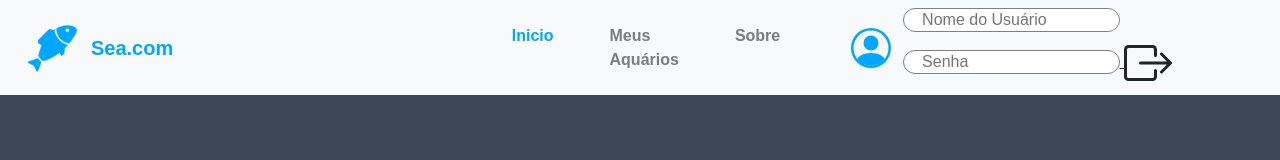
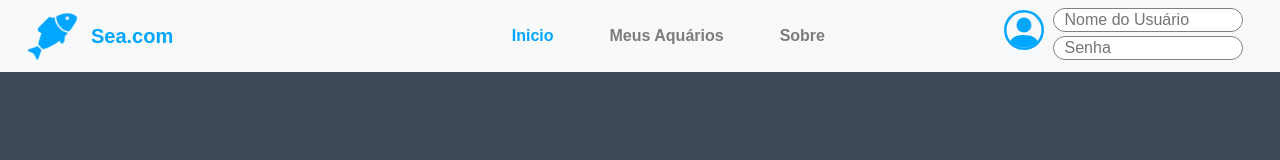
Before and after one commit to giovannialonsobueno/Site, a plain HTML site: page index.html in a window 1280 px wide. Drawn offline with nearby package versions, Linux system fonts and the light colour scheme.

Commit message:
Arrumando os inputs

```diff
--- a/index.css
+++ b/index.css
@@ -5,15 +5,20 @@ body {
     font-family: Arial, Helvetica, sans-serif;
 }
 
+header {
+    position: fixed;
+    width: 100%;
+}
+
 .navbar-brand{
     margin-left: 1%;
     font-weight: bold;
 }
 
-#navUsu
-{
-	position: relative;
-	margin-right: 1%;
+#navUsu {
+	position: static;
+    margin-right: 0.7%;
+    margin-left: 3%;
 }
 
 #peixe {
@@ -28,10 +33,6 @@ body {
     margin-left: 22%;
 }
 
-#navUsu {
-    margin-left: 5%;
-}
-
 .nav-link{
     margin-left: 5vh;
     font-weight: bold;
@@ -39,17 +40,19 @@ body {
 
 #cor {
     color: #00A6FF;
-} /* links ativos */
+}
+
+.divInput{
+    display: flex;
+    flex-direction: column;
+}
+
 
 .inputs{
-    width: 60%;
+    width: 90%;
     height: 1.5em;
     margin-bottom: 2%;
     border-radius: 12px;
     border: 1px solid gray;
     padding-left: 5%;
 }
-
-.iconLogin{
-    display: inline;
-}
--- a/index.html
+++ b/index.html
@@ -29,9 +29,9 @@
               </ul>
           </div>
           <div id="navUsu">
-              <u class="navbar-nav">
+              <ul class="navbar-nav">
                 <li class="nav-item">
-                  <svg id="icone" width="2.5em" height="2.5em" viewBox="0 0 16 16" class="bi bi-person-circle" fill="currentColor" xmlns="http://www.w3.org/2000/svg" style="color: #00A6FF;">
+                  <svg id="icone" width="2.5em" height="2.5em" viewBox="0 0 16 16" class="bi bi-person-circle" fill="currentColor" xmlns="http://www.w3.org/2000/svg" style="color: #00A6FF; margin-bottom:12.5px">
                     <path d="M13.468 12.37C12.758 11.226 11.195 10 8 10s-4.757 1.225-5.468 2.37A6.987 6.987 0 0 0 8 15a6.987 6.987 0 0 0 5.468-2.63z"/>
                     <path fill-rule="evenodd" d="M8 9a3 3 0 1 0 0-6 3 3 0 0 0 0 6z"/>
                     <path fill-rule="evenodd" d="M8 1a7 7 0 1 0 0 14A7 7 0 0 0 8 1zM0 8a8 8 0 1 1 16 0A8 8 0 0 1 0 8z"/>
@@ -39,15 +39,9 @@
                 </li>
               </ul>
             </div>
-            <div>
+            <div class="divInput">
               <input class="inputs" type="text" placeholder="Nome do Usuário">
               <input class="inputs" type="password" placeholder="Senha">
-              <div class="iconLogin">
-                <svg width="3em" height="3em" viewBox="0 0 16 16" class="bi bi-box-arrow-right" fill="currentColor" xmlns="http://www.w3.org/2000/svg">
-                  <path fill-rule="evenodd" d="M10 12.5a.5.5 0 0 1-.5.5h-8a.5.5 0 0 1-.5-.5v-9a.5.5 0 0 1 .5-.5h8a.5.5 0 0 1 .5.5v2a.5.5 0 0 0 1 0v-2A1.5 1.5 0 0 0 9.5 2h-8A1.5 1.5 0 0 0 0 3.5v9A1.5 1.5 0 0 0 1.5 14h8a1.5 1.5 0 0 0 1.5-1.5v-2a.5.5 0 0 0-1 0v2z"/>
-                  <path fill-rule="evenodd" d="M15.854 8.354a.5.5 0 0 0 0-.708l-3-3a.5.5 0 0 0-.708.708L14.293 7.5H5.5a.5.5 0 0 0 0 1h8.793l-2.147 2.146a.5.5 0 0 0 .708.708l3-3z"/>
-                </svg>
-              </div>
             </div>
           </nav>
     </header>
```
